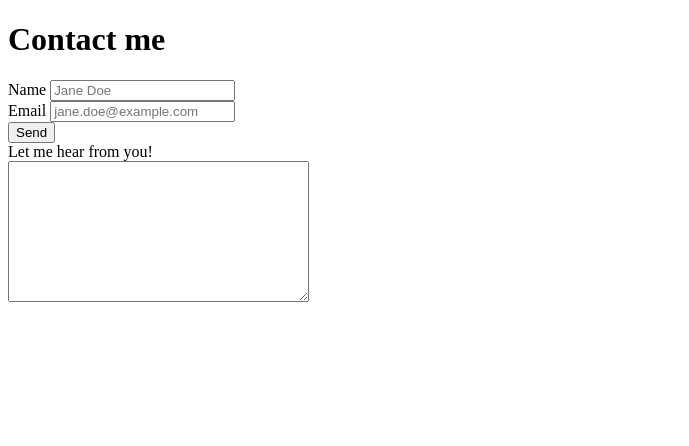
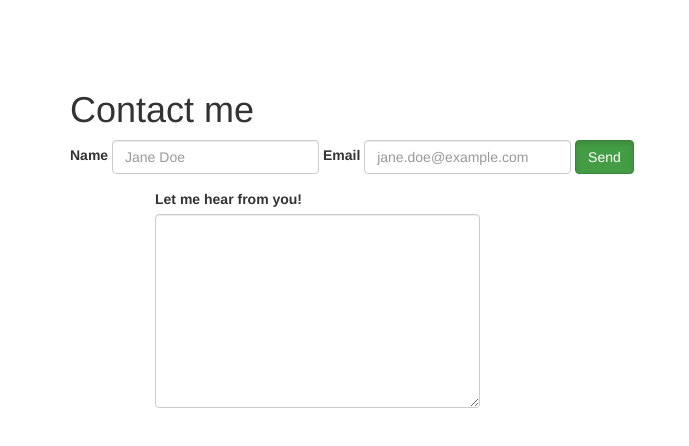
Before and after one commit to Gerardofer/personal_project, a plain HTML site: page contact.html in a window 1280 px wide. Shown: the whole page, without its empty margins (0-689 px from the left). Drawn offline with Linux system fonts and the light colour scheme.

Commit message:
updates contact page

```diff
--- a/contact.html
+++ b/contact.html
@@ -2,8 +2,12 @@
 <html>
 <head>
 	<title>Contact</title>
+	<link rel="stylesheet" href="bootstrap-3.3.7-dist/css/bootstrap.css">
+	<link rel="stylesheet" href="font-awesome-4.7.0/css/font-awesome.min.css">
+	<link rel="stylesheet" href="style.css">
 </head>
 <body>
+	<div class="container">
 		<h1>Contact me</h1>
 
 		<div class="Contact-form">
@@ -23,6 +27,7 @@
 				  	</div>
 				</form>
 			</div>
+	</div>
 
 </body>
 </html>
```
Lines whose indentation alone changed are shown as unchanged.
